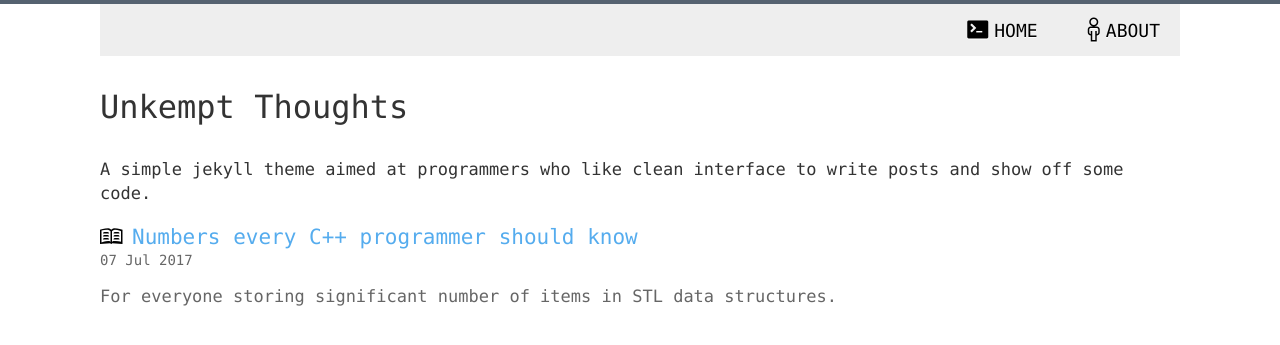
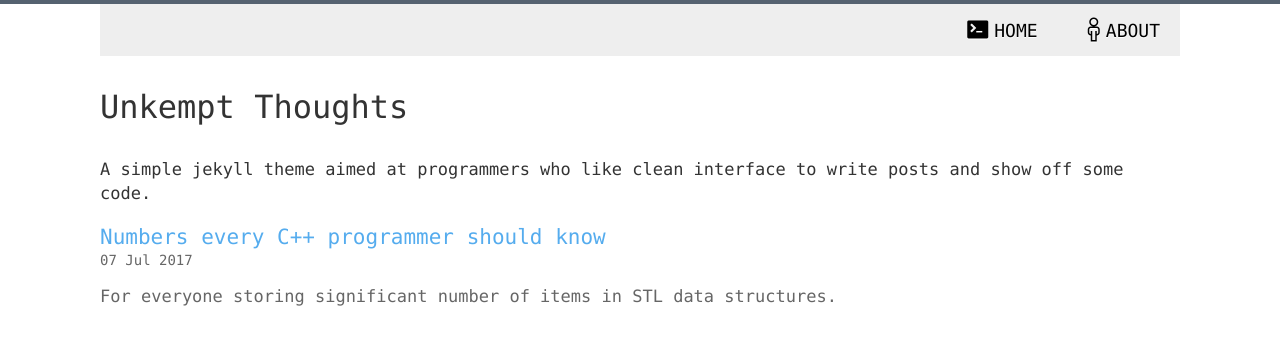
Before and after one commit to dyniusz/dyniusz.github.io, a Jekyll site: the page built from blog/index.html, in a window 1280 px wide. Shown: the top 345 px of the page. Built offline with Jekyll 4.4.1, drawn with Linux system fonts in a browser that asks for light colours.

Commit message:
Update index.html

```diff
--- a/blog/index.html
+++ b/blog/index.html
@@ -9,7 +9,7 @@
 <div class="listing">
     {% for post in site.posts %}
     <div class="post other link">
-      <h2><span class="mega-octicon octicon-book" style="min-width: 32px;"></span><a href="{{site.url}}{{post.url}}">{{ post.title }}</a></h2>
+      <h2><a href="{{site.url}}{{post.url}}">{{ post.title }}</a></h2>
       <p class="post-date">{{ post.date | date_to_string }}</p>
       {{ post.excerpt }}
     </div>
```
